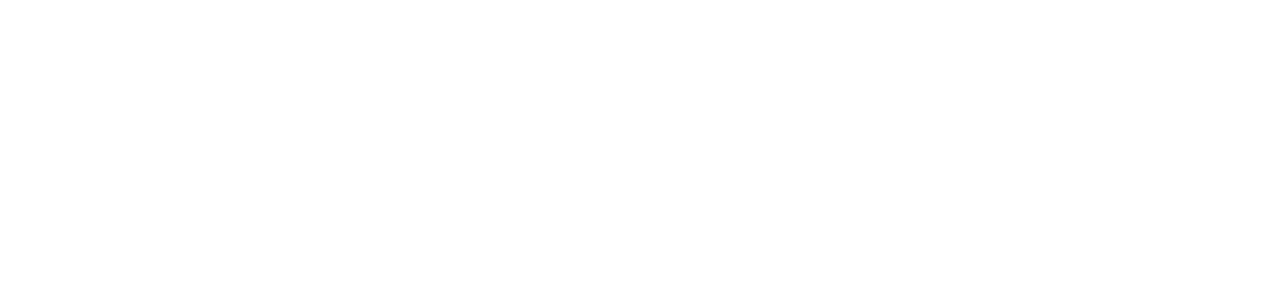
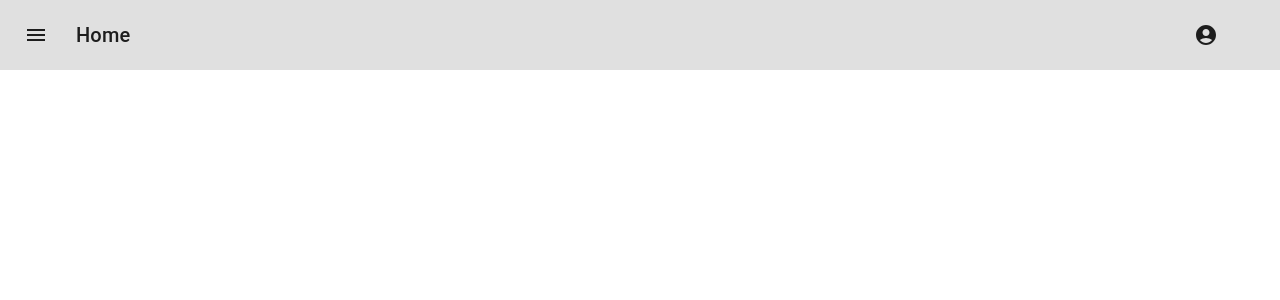
Before and after one commit to nikunjp-tatva/quiz-app-frontend, a React (Create React App) app: page /auth/sidebar in a window 1280 px wide. Before the commit this address had no page. Shown: the top 300 px of the page. Built offline with nearby package versions, Linux system fonts and the light colour scheme.

Commit message:
add sidebar and header

```diff
--- a/package.json
+++ b/package.json
@@ -5,6 +5,7 @@
   "dependencies": {
     "@emotion/react": "^11.11.4",
     "@emotion/styled": "^11.11.0",
+    "@mui/icons-material": "^5.15.12",
     "@mui/material": "^5.15.12",
     "@testing-library/jest-dom": "^5.17.0",
     "@testing-library/react": "^13.4.0",
--- /dev/null
+++ b/src/common/layouts/header/Header.tsx
@@ -0,0 +1,50 @@
+import * as React from 'react';
+import AppBar from '@mui/material/AppBar';
+import Box from '@mui/material/Box';
+import Toolbar from '@mui/material/Toolbar';
+import Typography from '@mui/material/Typography';
+import IconButton from '@mui/material/IconButton';
+import MenuIcon from '@mui/icons-material/Menu';
+import { Stack, styled } from '@mui/material';
+import Profile from './Profile';
+
+const AppBarStyled = styled(AppBar)(({ theme }) => ({
+    boxShadow: 'none',
+    justifyContent: 'center',
+    backdropFilter: 'blur(4px)',
+    [theme.breakpoints.up('lg')]: {
+        minHeight: '70px',
+    },
+}));
+
+const ToolbarStyled = styled(Toolbar)(({ theme }) => ({
+    width: '98%',
+}));
+
+export default function Header({ open, handleDrawerOpen }: Readonly<{ open: boolean; handleDrawerOpen: any }>) {
+    return (
+        <AppBarStyled position="static" color="transparent" sx={{ backgroundColor: "#E0E0E0" }}>
+            <ToolbarStyled>
+                <IconButton
+                    size="large"
+                    edge="start"
+                    color="inherit"
+                    aria-label="open drawer"
+                    onClick={handleDrawerOpen}
+                    sx={{ mr: 2, ...(open && { display: 'none' }) }}
+                >
+                    <MenuIcon />
+                </IconButton>
+                <Typography variant="h6" component="div" sx={{ flexGrow: 1 }}>
+                    Home
+                </Typography>
+                <Box flexGrow={1} />
+                <Stack spacing={1} direction="row" alignItems="center">
+                    <Profile />
+                </Stack>
+
+            </ToolbarStyled>
+        </AppBarStyled>
+    )
+
+}
--- /dev/null
+++ b/src/common/layouts/header/Profile.tsx
@@ -0,0 +1,72 @@
+import React from "react";
+import AccountCircle from "@mui/icons-material/AccountCircle"
+import Button from "@mui/material/Button"
+import IconButton from "@mui/material/IconButton/IconButton"
+import Menu from "@mui/material/Menu"
+import MenuItem from "@mui/material/MenuItem"
+import LoginIcon from '@mui/icons-material/Login';
+import ListItemIcon from "@mui/material/ListItemIcon";
+import ManageAccountsIcon from '@mui/icons-material/ManageAccounts';
+import ListItemText from "@mui/material/ListItemText";
+import LogoutIcon from '@mui/icons-material/Logout';
+
+const Profile = () => {
+
+    const [anchorEl, setAnchorEl] = React.useState<null | HTMLElement>(null);
+
+    const handleMenu = (event: React.MouseEvent<HTMLElement>) => {
+        setAnchorEl(event.currentTarget);
+    };
+
+    const handleClose = () => {
+        setAnchorEl(null);
+    };
+
+    if (true) {
+        return (<div>
+            <IconButton
+                size="large"
+                aria-label="account of current user"
+                aria-controls="menu-appbar"
+                aria-haspopup="true"
+                onClick={handleMenu}
+                color="inherit"
+            >
+                <AccountCircle />
+            </IconButton>
+            <Menu
+                id="menu-appbar"
+                anchorEl={anchorEl}
+                anchorOrigin={{
+                    vertical: 'top',
+                    horizontal: 'right',
+                }}
+                keepMounted
+                transformOrigin={{
+                    vertical: 'top',
+                    horizontal: 'right',
+                }}
+                open={Boolean(anchorEl)}
+                onClose={handleClose}
+            >
+                <MenuItem onClick={handleClose}>
+                    <ListItemIcon>
+                        <ManageAccountsIcon width={20} />
+                    </ListItemIcon>
+                    <ListItemText>My Profile</ListItemText>
+                </MenuItem>
+                <MenuItem onClick={handleClose}>
+                    <ListItemIcon>
+                        <LogoutIcon width={20} />
+                    </ListItemIcon>
+                    <ListItemText>Logout</ListItemText></MenuItem>
+            </Menu>
+        </div >)
+    }
+
+    return (<Button variant="contained" endIcon={<LoginIcon />}>
+        Login
+    </Button>)
+}
+
+export default Profile;
--- /dev/null
+++ b/src/common/layouts/sidebar/Sidebar.tsx
@@ -0,0 +1,84 @@
+import * as React from 'react';
+import { styled, useTheme } from '@mui/material/styles';
+import Box from '@mui/material/Box';
+import Drawer from '@mui/material/Drawer';
+import CssBaseline from '@mui/material/CssBaseline';
+import List from '@mui/material/List';
+import Divider from '@mui/material/Divider';
+import IconButton from '@mui/material/IconButton';
+import ChevronLeftIcon from '@mui/icons-material/ChevronLeft';
+import ChevronRightIcon from '@mui/icons-material/ChevronRight';
+import ListItem from '@mui/material/ListItem';
+import ListItemButton from '@mui/material/ListItemButton';
+import ListItemIcon from '@mui/material/ListItemIcon';
+import ListItemText from '@mui/material/ListItemText';
+import { sidebarItems } from './SidebarItems';
+import Header from '../header/Header';
+
+const drawerWidth = 240;
+
+const DrawerHeader = styled('div')(({ theme }) => ({
+    display: 'flex',
+    alignItems: 'center',
+    padding: theme.spacing(0, 1),
+    ...theme.mixins.toolbar,
+    justifyContent: 'flex-end',
+}));
+
+export default function PersistentDrawerLeft() {
+    const theme = useTheme();
+    const [open, setOpen] = React.useState(false);
+
+    const handleDrawerOpen = () => {
+        setOpen(true);
+    };
+
+    const handleDrawerClose = () => {
+        setOpen(false);
+    };
+
+    return (
+        <Box sx={{ display: 'flex', backgroundColor: "#E0E0E0" }}>
+            <CssBaseline />
+
+            <Header open={open} handleDrawerOpen={handleDrawerOpen} />
+
+            <Drawer
+                sx={{
+                    flexShrink: 0,
+                    '& .MuiDrawer-paper': {
+                        width: drawerWidth,
+                        boxSizing: 'border-box',
+                    },
+
+                }}
+                variant="persistent"
+                anchor="left"
+                open={open}
+            >
+                <DrawerHeader>
+                    <IconButton onClick={handleDrawerClose}>
+                        {theme.direction === 'ltr' ? <ChevronLeftIcon /> : <ChevronRightIcon />}
+                    </IconButton>
+                </DrawerHeader>
+                <Divider />
+                <List>
+                    {sidebarItems.map((data) => {
+                        const Icon = data.icon;
+                        return (
+                            <ListItem key={data.name} disablePadding>
+                                <ListItemButton>
+                                    <ListItemIcon>
+                                        <Icon />
+                                    </ListItemIcon>
+                                    <ListItemText primary={data.name} />
+                                </ListItemButton>
+                            </ListItem>
+                        )
+                    })}
+                </List>
+                <Divider />
+            </Drawer>
+        </Box>
+    );
+}
--- /dev/null
+++ b/src/common/layouts/sidebar/SidebarItems.ts
@@ -0,0 +1,30 @@
+import {
+  Home,
+  People,
+  QuestionAnswer,
+  RateReview,
+  Settings,
+} from '@mui/icons-material';
+
+export const sidebarItems = [
+  {
+    name: 'Home',
+    icon: Home,
+  },
+  {
+    name: 'Users',
+    icon: People,
+  },
+  {
+    name: 'Technologies',
+    icon: RateReview,
+  },
+  {
+    name: 'Questions',
+    icon: QuestionAnswer,
+  },
+  {
+    name: 'Global Settings',
+    icon: Settings,
+  },
+];
--- a/src/routes/Router.tsx
+++ b/src/routes/Router.tsx
@@ -3,6 +3,7 @@ import React, { lazy } from "react";
 /* ****Pages***** */
 const Register = lazy(() => import("../pages/Auth/Register"));
 const Login = lazy(() => import("../pages/Auth/Login"));
+const Sidebar = lazy(() => import("../common/layouts/sidebar/Sidebar"));
 
 const Router = [
     {
@@ -10,6 +11,7 @@ const Router = [
         children: [
             { path: "/auth/register", element: <Register /> },
             { path: "/auth/login", element: <Login /> },
+            { path: "/auth/sidebar", element: <Sidebar /> },
         ],
     },
 ];
```
Also changed, not shown: 1 other file (tests, documents, lock files or other folders). Lines whose indentation alone changed are shown as unchanged.
